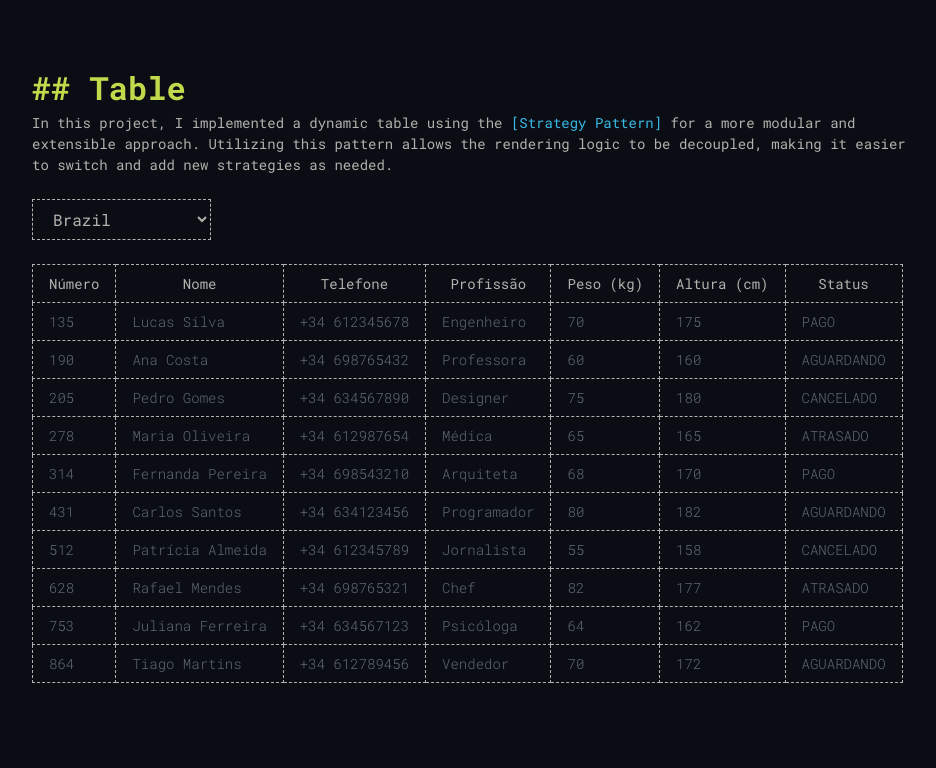
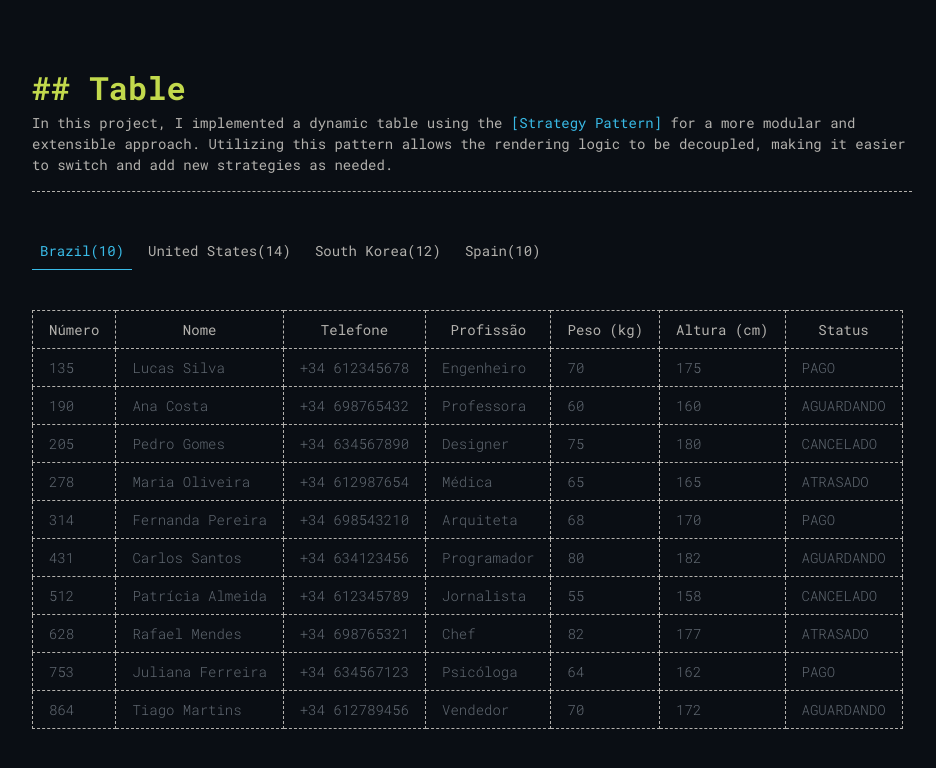
Before and after one commit to douglaspujol/table-strategy-pattern, a Next.js app: page / in a window 1280 px wide. Shown: the top 768 px of the page, without its empty margins (16-952 px from the left). Built offline with nearby package versions, Linux system fonts and the light colour scheme.

Commit message:
feat: tabs to country table switch

```diff
--- a/src/app/page.tsx
+++ b/src/app/page.tsx
@@ -1,15 +1,16 @@
 'use client'
 import React from 'react';
-import {  CountryCode } from './types';
+import {  CountryCode, Country } from './types';
 import  Table  from './components/Table';
 import { americanData, brazilData, southKoreaData, spainData } from './mocks';
 import { tableStrategies } from './strategies';
 
+
 export default function Home() {
 
   const [strategy, setStrategy] = React.useState<unknown>(tableStrategies['BR']);
-  const [selectedCountry, setSelectedCountry] = React.useState<CountryCode>('BR');
   const [data, setData] = React.useState<unknown[]>(brazilData)
+  const [activeTab, setActiveTab] = React.useState('Brazil');
 
   const updateDataAndStrategy =React.useCallback((country: CountryCode) => {
     switch (country) {
@@ -19,7 +20,7 @@ export default function Home() {
         break;
       case 'US':
         setData(americanData);
-        setStrategy(tableStrategies[country]); // Se houver estratégia para os EUA
+        setStrategy(tableStrategies[country]);
         break;
       case 'ES':
         setData(spainData);
@@ -36,16 +37,23 @@ export default function Home() {
     }
   }, []);
 
-  const handleChanged = (event: React.ChangeEvent<HTMLSelectElement>) => {
-    const selected = event.target.value as CountryCode;
-    setSelectedCountry(selected);
-    updateDataAndStrategy(selected); // Chame o useCallback aqui
+  const handleTabChange = ({label, value}:Country) => {
+    setActiveTab(label);
+    updateDataAndStrategy(value as CountryCode);
   };
+
+  const countries: Country[] = [
+    { label: 'Brazil', value: 'BR', lengthData: brazilData.length },
+    { label: 'United States', value: 'US', lengthData: americanData.length  },
+    { label: 'South Korea', value: 'KR', lengthData: southKoreaData.length },
+    { label: 'Spain', value: 'ES', lengthData: spainData.length },
+  ];
 
   return (
     <>
+      <div className='border-b max-w-[55rem] border-border border-dashed'>
         <h1>## Table</h1>
-      <p className="max-w-[55rem] mb-6">
+        <p className="mb-4">
           In this project, I implemented a dynamic
           table using the <a href='https://dev.to/douglaspujol/como-criar-componentes-globais-e-dinamicos-com-strategy-pattern-em-react-5960' target='_blank'>[Strategy Pattern]</a> for a more
           modular and extensible approach.
@@ -53,20 +61,26 @@ export default function Home() {
           logic to be decoupled, making it easier to switch
           and add new strategies as needed.
         </p>
-      <select onChange={handleChanged} value={selectedCountry}
-         className="mb-6 bg-transparent border hover:border-hoverContentTable border-border border-dashed  px-4 py-2 text-font focus:outline-none"
-        >
-        <option value="US">United States</option>
-        <option value="BR">Brazil</option>
-        <option value="KR">South Korea</option>
-        <option value="ES">Spain</option>
-        <option value="AR">Argentina</option>
-      </select>
+      </div>
+
+      <ul className="flex flex-wrap my-10">
+        {countries.map(country => (
+          <li key={country.value} className="me-2 cursor-pointer" onClick={() => handleTabChange(country)}>
+            <p className={`inline-block p-2 border-b ${
+                activeTab === country.label ? 'text-anchor border-anchor' : 'border-transparent hover:text-anchor hover:border-anchor'
+              }`}>
+              {country.label}
+              ({country.lengthData})
+            </p>
+          </li>
+        ))}
+      </ul>
 
       <Table
         strategy={strategy}
         data={data}
        />
+
     </>
   );
 }
--- a/src/app/types.ts
+++ b/src/app/types.ts
@@ -35,3 +35,8 @@ export interface AmericanData {
 }
 
 export type CountryCode = 'US' | 'BR' | 'KR' | 'ES';
+export interface Country {
+  label: string;
+  value: string;
+  lengthData: number
+}
```
Lines whose indentation alone changed are shown as unchanged.
